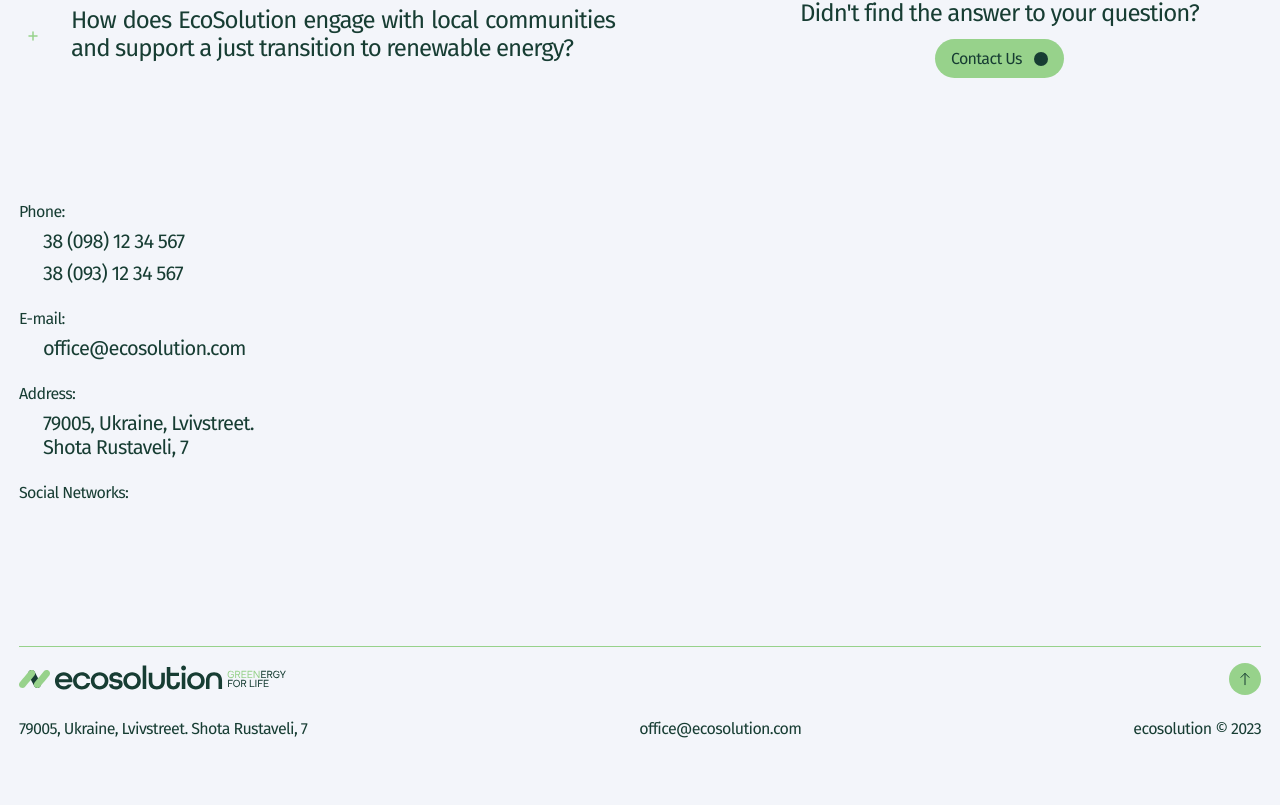
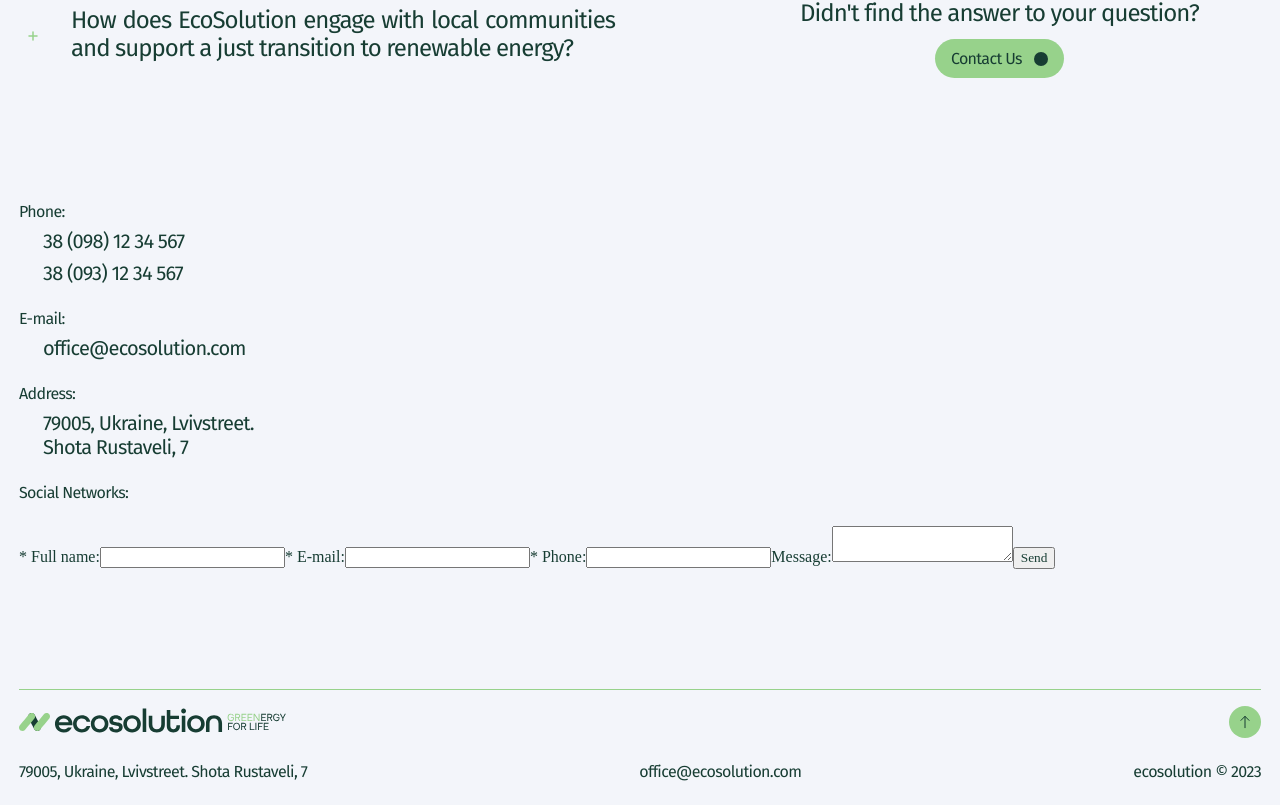
Before and after one commit to darynakarmazin/ecosolution, a React (Create React App) app: page / in a window 1280 px wide. Shown: the part 4476-5281 px from the top of the page. Before the commit the page ends 5238 px from the top, so only its background shows below. Built offline with nearby package versions, Linux system fonts and the light colour scheme; some icons are missing.

Commit message:
Added form and controlled state for it.

```diff
--- a/src/components/ContactUs/ContactUs.jsx
+++ b/src/components/ContactUs/ContactUs.jsx
@@ -5,15 +5,64 @@ import { ReactComponent as Map } from '../../img/contact/map.svg';
 import { ReactComponent as Mail } from '../../img/contact/sms.svg';
 
 import {
+  Button,
   ContactList,
   ContactListItem,
   ContactListTitle,
   ContactRow,
   ContactUsSection,
   ContactUsTitle,
+  Form,
+  Input,
+  Textarea,
 } from './ContactUs.styled';
+import { useState } from 'react';
 
 function ContactUs() {
+  const [name, setName] = useState('');
+  const [email, setEmail] = useState('');
+  const [phone, setPhone] = useState('');
+  const [message, setMessage] = useState('');
+
+  const handleChange = event => {
+    const { name, value } = event.target;
+
+    switch (name) {
+      case 'name':
+        setName(value);
+        break;
+      case 'email':
+        setEmail(value);
+        break;
+      case 'phone':
+        setPhone(value);
+        break;
+      case 'message':
+        setMessage(value);
+        break;
+      default:
+        return;
+    }
+  };
+
+  const handleSubmit = e => {
+    e.preventDefault();
+    console.log(
+      'Full name:',
+      name,
+      'E-mail:',
+      email,
+      'Phone:',
+      phone,
+      'Message:',
+      message
+    );
+    setName('');
+    setEmail('');
+    setPhone('');
+    setMessage('');
+  };
+
   return (
     <ContactUsSection id="contactUs">
       <ContactUsTitle>Contact us</ContactUsTitle>
@@ -68,7 +117,40 @@ function ContactUs() {
         </ContactListItem>
       </ContactList>
 
-      <form action=""></form>
+      <Form onSubmit={handleSubmit}>
+        <label>
+          * Full name:
+          <Input type="text" name="name" value={name} onChange={handleChange} />
+        </label>
+        <label>
+          * E-mail:
+          <Input
+            type="email"
+            name="email"
+            value={email}
+            onChange={handleChange}
+          />
+        </label>
+        <label>
+          * Phone:
+          <Input
+            type="phone"
+            name="phone"
+            value={phone}
+            onChange={handleChange}
+          />
+        </label>
+        <label>
+          Message:
+          <Textarea
+            type="text"
+            name="message"
+            value={message}
+            onChange={handleChange}
+          />
+        </label>
+        <Button type="submit">Send</Button>
+      </Form>
     </ContactUsSection>
   );
 }
--- a/src/components/ContactUs/ContactUs.styled.jsx
+++ b/src/components/ContactUs/ContactUs.styled.jsx
@@ -76,3 +76,11 @@ export const ContactRow = styled.div`
     max-width: 212px;
   }
 `;
+
+export const Form = styled.form``;
+
+export const Input = styled.input``;
+
+export const Textarea = styled.textarea``;
+
+export const Button = styled.button``;
```
